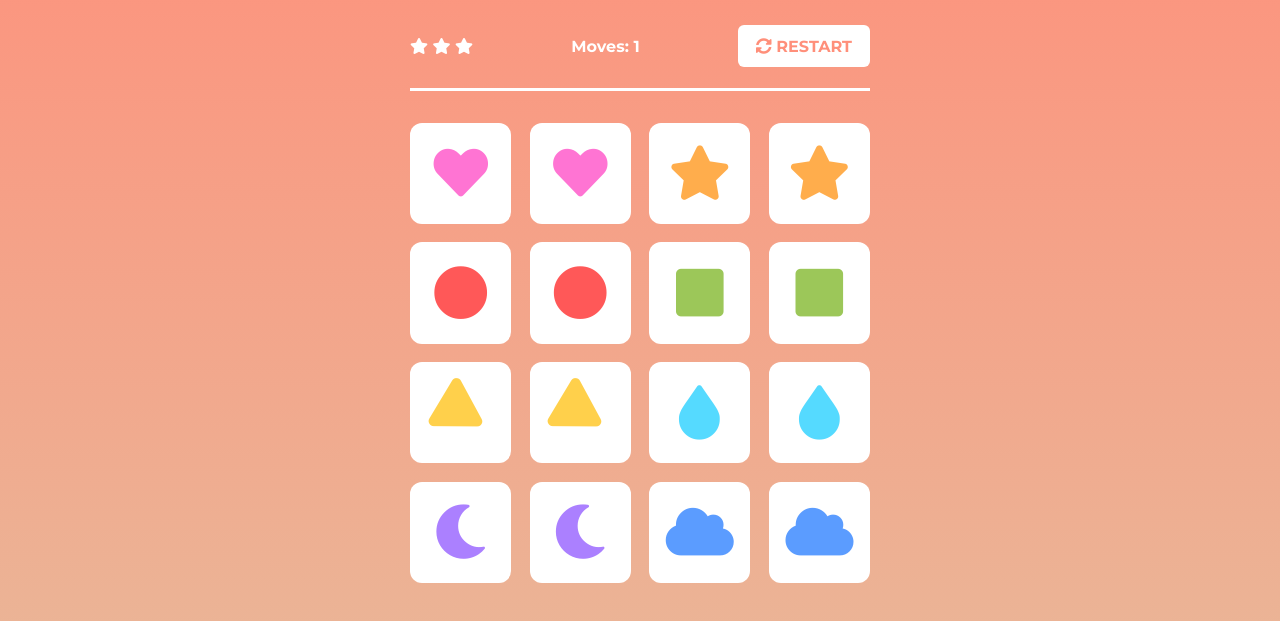
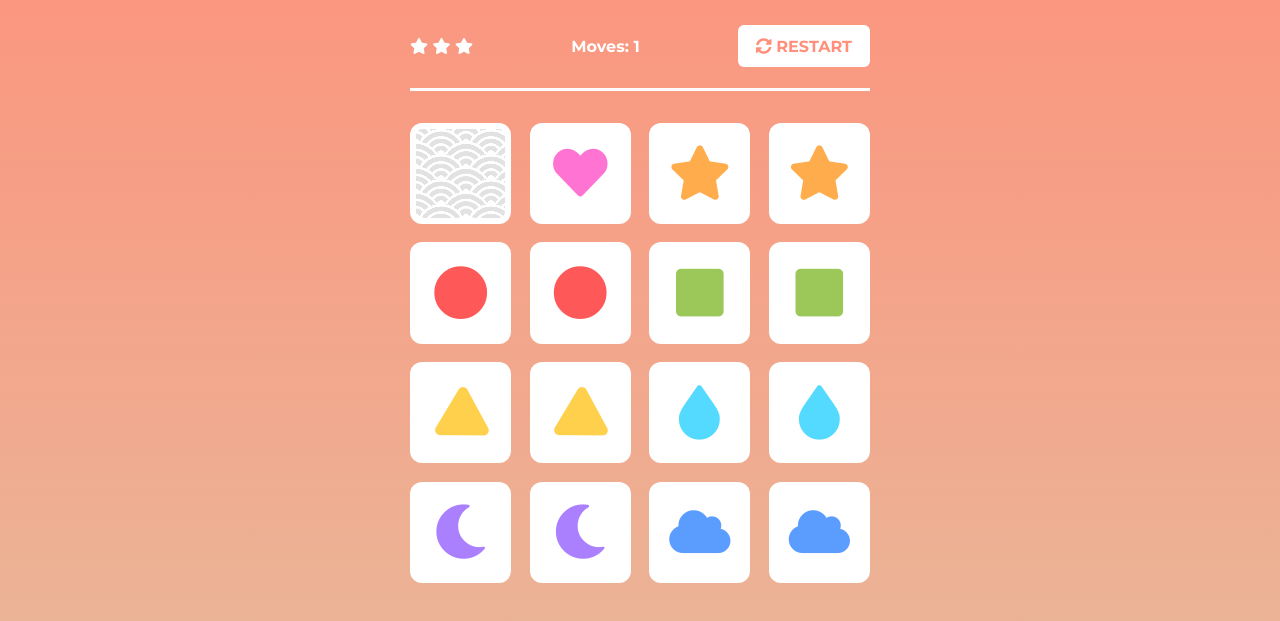
Before and after one commit to partiallymisplaced/memory-game, a plain HTML site: page index.html in a window 1280 px wide. Shown: the part 165-786 px from the top of the page. Drawn offline with Linux system fonts and the light colour scheme.

Commit message:
Adds style for cards backs, fixes triangle alignment, tweaks cloud size

```diff
--- a/css/app.css
+++ b/css/app.css
@@ -21,6 +21,24 @@ h1 {
   text-align: center;
   text-transform: uppercase;
   color: #FFF;
+  cursor: default;
+}
+
+.card.back {
+  box-sizing: border-box;
+  border: 6px solid #FFF;
+  background-color:#E2E2E2;
+  background-image:
+  radial-gradient(circle at 100% 150%, #E2E2E2 24%, #FFF 25%, #FFF 28%, #E2E2E2 29%, #E2E2E2 36%, #FFF 36%, #FFF 40%, transparent 40%, transparent),
+  radial-gradient(circle at 0    150%, #E2E2E2 24%, #FFF 25%, #FFF 28%, #E2E2E2 29%, #E2E2E2 36%, #FFF 36%, #FFF 40%, transparent 40%, transparent),
+  radial-gradient(circle at 50%  100%, #FFF 10%, #E2E2E2 11%, #E2E2E2 23%, #FFF 24%, #FFF 30%, #E2E2E2 31%, #E2E2E2 43%, #FFF 44%, #FFF 50%, #E2E2E2 51%, #E2E2E2 63%, #FFF 64%, #FFF 71%, transparent 71%, transparent),
+  radial-gradient(circle at 100% 50%, #FFF 5%, #E2E2E2 6%, #E2E2E2 15%, #FFF 16%, #FFF 20%, #E2E2E2 21%, #E2E2E2 30%, #FFF 31%, #FFF 35%, #E2E2E2 36%, #E2E2E2 45%, #FFF 46%, #FFF 49%, transparent 50%, transparent),
+  radial-gradient(circle at 0    50%, #FFF 5%, #E2E2E2 6%, #E2E2E2 15%, #FFF 16%, #FFF 20%, #E2E2E2 21%, #E2E2E2 30%, #FFF 31%, #FFF 35%, #E2E2E2 36%, #E2E2E2 45%, #FFF 46%, #FFF 49%, transparent 50%, transparent);
+  background-size:50px 25px;
+}
+
+.card.back i {
+  display: none;
 }
 
 .controls {
@@ -50,6 +68,10 @@ button {
   color: #FFF;
 }
 
+.moves {
+  cursor: default;
+}
+
 button {
   background-color: #FFF;
   border: 0;
@@ -58,6 +80,7 @@ button {
   height: 48px;
   color: #ff8f7a;
   font-weight: 700;
+  cursor: pointer;
 }
 
 .deck {
@@ -79,6 +102,7 @@ button {
   display: flex;
   justify-content: center;
   align-items: center;
+  cursor: pointer;
 }
 
 .symbol {
@@ -89,10 +113,10 @@ button {
 .symbol .fa-star {color: #ffad4c;}
 .symbol .fa-circle {color: #ff5858;}
 .symbol .fa-square {color: #9cc759 ;}
-.symbol .fa-play {color: #ffd04b; transform: rotate(31deg);}
+.symbol .fa-play {color: #ffd04b; transform: rotate(31deg); transform-origin: 0.2em 0.8em;}
 .symbol .fa-map-marker {color: #55daff; transform: rotate(180deg);}
 .symbol .fa-moon {color: #ab80ff;}
-.symbol .fa-cloud {color: #5b9cff;}
+.symbol .fa-cloud {color: #5b9cff; font-size: 1.8em;}
 
 @media screen and (max-width:1440px) {
   .deck {
--- a/index.html
+++ b/index.html
@@ -30,7 +30,7 @@
 
   <main class="tableau">
     <ul class="deck">
-      <li class="card symbol view"><i class="fas fa-heart fa-2x"></i></li>
+      <li class="card back"><i class="fas fa-heart fa-2x"></i></li>
       <li class="card symbol view"><i class="fas fa-heart fa-2x"></i></li>
       <li class="card symbol view"><i class="fas fa-star fa-2x"></i></li>
       <li class="card symbol view"><i class="fas fa-star fa-2x"></i></li>
```
